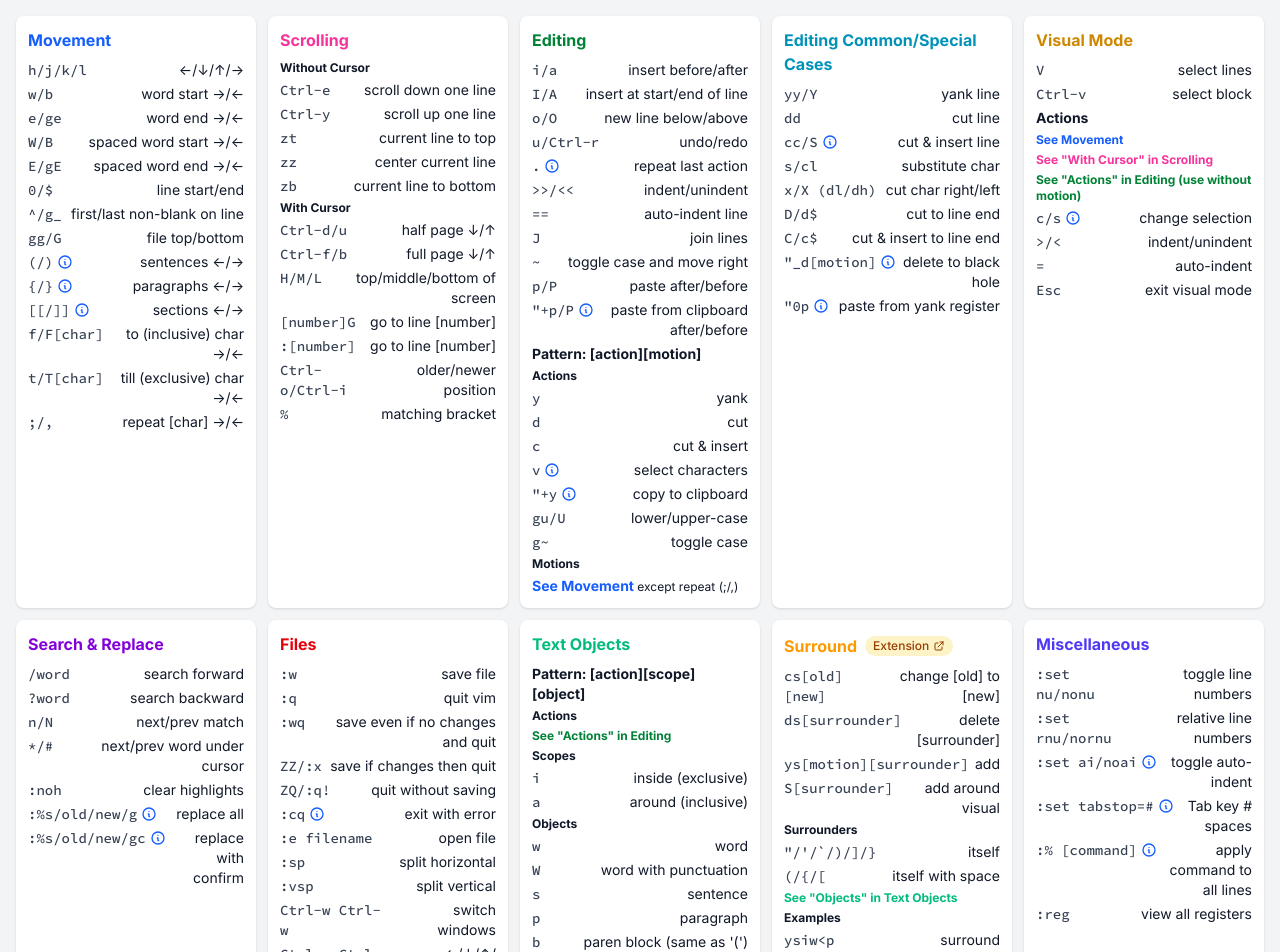
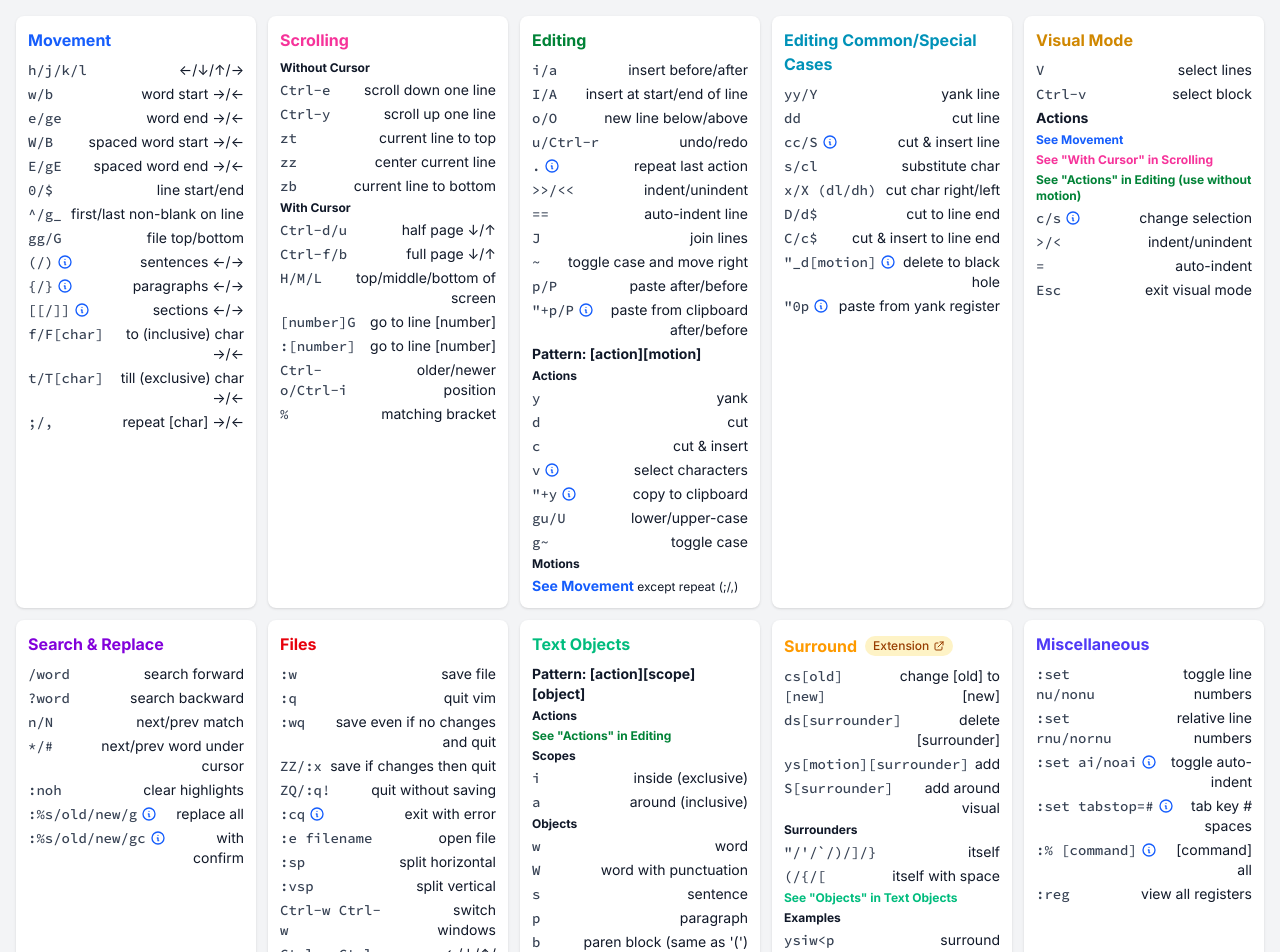
Before and after one commit to Noitidart/vim-cheats, a Next.js app: page / in a window 1280 px wide. Shown: the top 952 px of the page. Built offline with nearby package versions, Linux system fonts and the light colour scheme.

Commit message:
Shorten long descriptions to fit on one line on my 14" macbooks

```diff
--- a/pages/index.tsx
+++ b/pages/index.tsx
@@ -345,7 +345,7 @@ const sections: Section[] = [
       ],
       [
         ':%s/old/new/gc',
-        'replace with confirm',
+        'with confirm',
         {
           tooltip: [
             [
@@ -527,7 +527,7 @@ const sections: Section[] = [
       ],
       [
         ':set tabstop=#',
-        'Tab key # spaces',
+        'tab key # spaces',
         {
           tooltip: [
             'Also sets indent width for <kbd>>></kbd> and <kbd><<</kbd> (<kbd>><</kbd> and <kbd><</kbd> in visual mode) operations unless explicitly configured with <kbd>:set shiftwidth=#</kbd>'
@@ -536,7 +536,7 @@ const sections: Section[] = [
       ],
       [
         ':% [command]',
-        'apply command to all lines',
+        '[command] all',
         {
           tooltip: [
             '<kbd>%</kbd> is a range that means "all lines in the file"',
```
